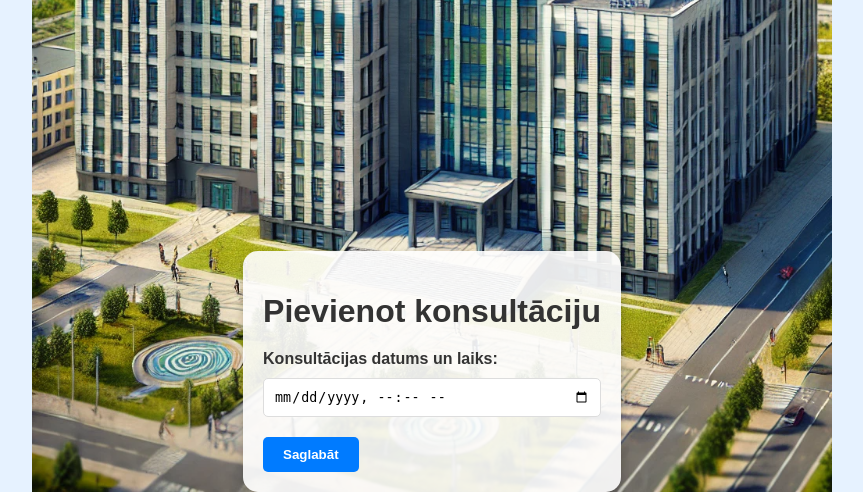
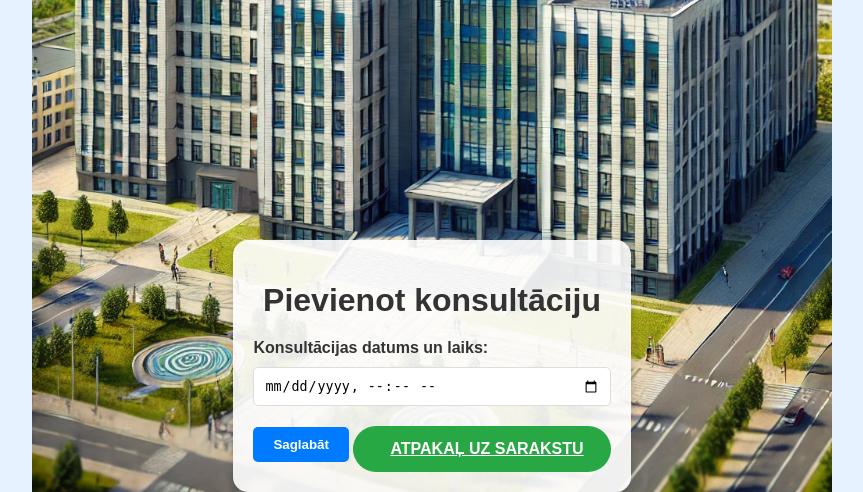
Before and after one commit to Vikusjik/kvalifikacijasDarbs, a Laravel app: page /consultations/create in a window 1280 px wide. Shown: the part 308-800 px from the top of the page, without its empty margins (208-1071 px from the left). Run offline with Laravel 12, Linux system fonts and the light colour scheme; some libraries are stand-ins or nearby versions.

Commit message:
Button back to list in create form is added

```diff
--- a/resources/views/consultations/create.blade.php
+++ b/resources/views/consultations/create.blade.php
@@ -72,6 +72,30 @@
         button:hover {
             background-color: #0056b3;
         }
+        .back-btn {
+            background-color: #28a745;
+            padding: 12px 25px;
+            color: white;
+            border-radius: 30px;
+            text-transform: uppercase;
+            font-weight: 600;
+            border: 2px solid transparent;
+            transition: all 0.3s ease-in-out;
+            font-size: 16px;
+            display: inline-flex;
+            align-items: center;
+            gap: 10px;
+        }
+
+        .back-btn:hover {
+            background-color: #218838;
+            border-color: #1e7e34;
+            transform: translateY(-3px);
+        }
+
+        .back-btn i {
+            font-size: 18px;
+        }
     </style>
 </head>
 <body>
@@ -85,7 +109,12 @@
             <label for="date_time">Konsultācijas datums un laiks:</label>
             <input type="datetime-local" id="date_time" name="date_time" required>
 
+            <div class="button-container">
             <button type="submit">Saglabāt</button>
+            <a href="{{ route('consultations.index') }}" class="back-btn">
+                <i class="fa fa-arrow-left"></i> Atpakaļ uz sarakstu
+            </a>
+            </div>
         </form>
     </div>
 </body>
--- a/resources/views/welcome.blade.php
+++ b/resources/views/welcome.blade.php
@@ -91,7 +91,10 @@
         @if (Route::has('login'))
     <nav>
         @auth
+            <!-- Ja lietotājs ir parasts lietotājs, parādi "Dashboard" -->
+            @if (Auth::user()->usertype == 'user') <!-- Piemērs ar lomu "user" -->
                 <a href="{{ url('/dashboard') }}">Dashboard</a>
+            @endif
         @else
             <a href="{{ route('login') }}" class="btn">Pieslēgties</a>
             @if (Route::has('register'))
```
Lines whose indentation alone changed are shown as unchanged.
